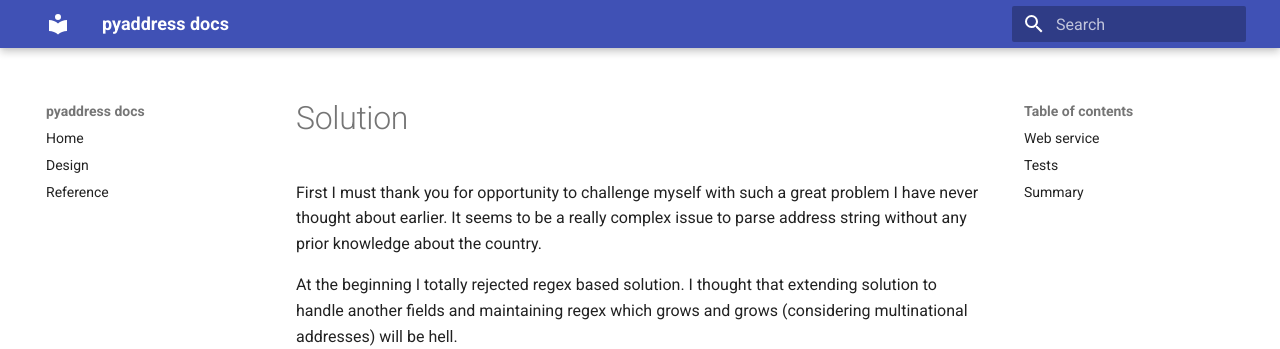
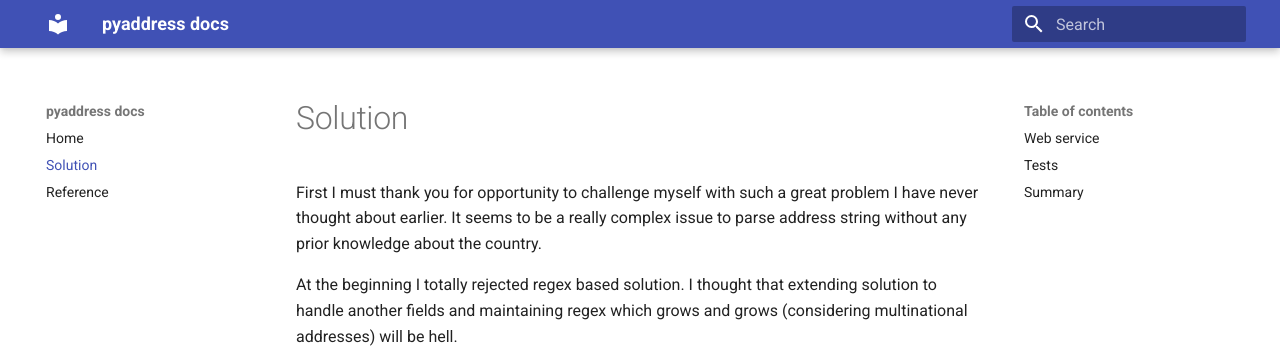
Before and after one commit to mateuszjarek/pyaddress, an MkDocs documentation site: the page built from docs/solution.md, in a window 1280 px wide. Shown: the top 349 px of the page. Built offline with MkDocs 1.6.1 and Material for MkDocs 9.7.7, drawn with Linux system fonts in a browser that asks for light colours.

Commit message:
fix: correct mkdocs root script nav entries

```diff
--- a/mkdocs.yml
+++ b/mkdocs.yml
@@ -2,7 +2,7 @@ site_name: pyaddress docs
 
 nav:
   - Home: index.md
-  - Design: design.md
+  - Solution: solution.md
   - Reference: reference.md
 
 theme:
```
